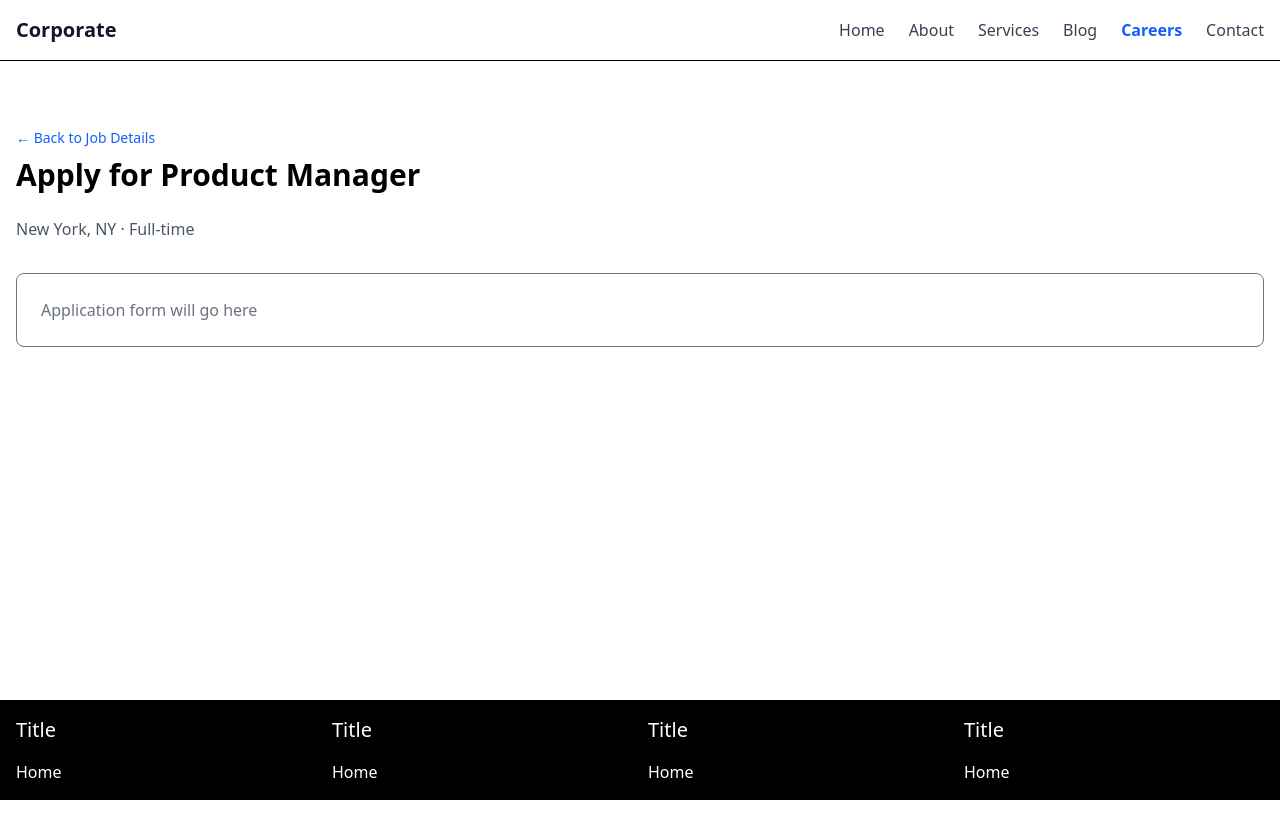
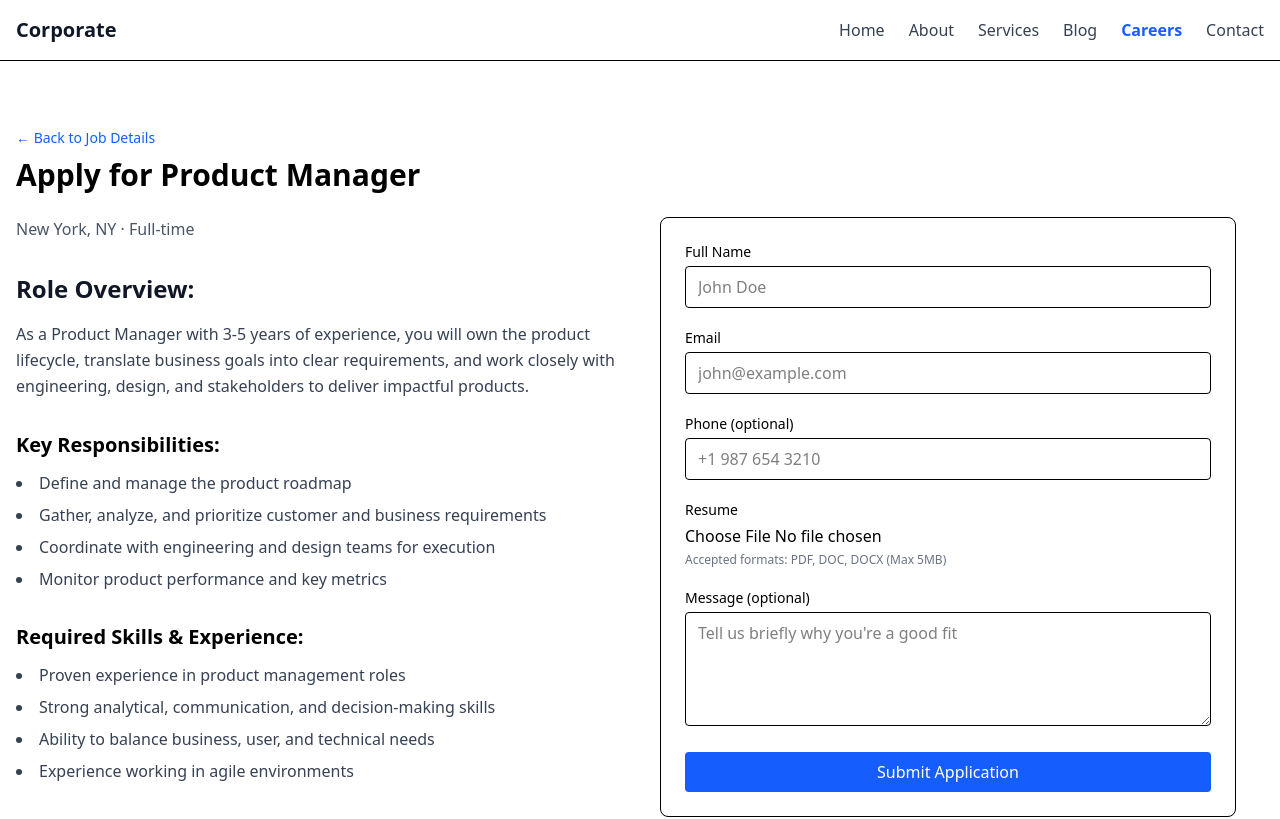
Before and after one commit to krunalrbacancy/corporate-site, a React (Vite) app: page /careers/product-manager/apply in a window 1280 px wide. Shown: the top 819 px of the page. Built offline with nearby package versions, Linux system fonts and the light colour scheme.

Commit message:
feat: add ApplyJob component with application form and enhance NotFound page design

```diff
--- a/src/modules/careers/pages/ApplyJob.jsx
+++ /dev/null
@@ -1,46 +0,0 @@
-import { Link, useParams } from "react-router-dom";
-import { currentOpenings } from "../data/jobs";
-
-const ApplyJob = () => {
-  const { slug } = useParams();
-  const job = currentOpenings.find((job) => job.slug === slug);
-
-  if (!job) {
-    return (
-      <div className="container mx-auto px-4 py-16 text-center">
-        <h2 className="text-2xl font-semibold">
-          This position is no longer available.
-        </h2>
-
-        <Link to="/careers" className="text-blue-600 mt-4 inline-block">
-          View all openings
-        </Link>
-      </div>
-    );
-  }
-
-  return (
-    <div className="container mx-auto px-4 py-16">
-      <Link
-        to={`/careers/${job.slug}`}
-        className="text-sm text-blue-600 hover:underline"
-      >
-        ← Back to Job Details
-      </Link>
-      <h1 className="text-3xl font-bold mt-2 mb-6">
-        Apply for {job.title}
-      </h1>
-
-      <p className="text-gray-600 mb-8">
-        {job.location} · {job.type}
-      </p>
-
-      {/* FORM COMES LATER */}
-      <div className="border rounded-lg p-6 text-gray-500">
-        Application form will go here
-      </div>
-    </div>
-  );
-};
-
-export default ApplyJob;
--- /dev/null
+++ b/src/modules/careers/pages/ApplyJob.tsx
@@ -0,0 +1,193 @@
+import { Link, useParams } from "react-router-dom";
+import { currentOpenings } from "../data/jobs";
+import { useState } from "react";
+
+const EMPTYSTATE = {
+  full_name: "",
+  email: "",
+  phone: "",
+  resume: null,
+  message: "",
+};
+type ApplyJobProps = {
+  full_name: string;
+  email: string;
+  phone: string;
+  resume: File | null;
+  message: string;
+};
+
+const ApplyJob = () => {
+  const { slug } = useParams();
+  const job = currentOpenings.find((job) => job.slug === slug);
+
+  if (!job) {
+    return (
+      <div className="container mx-auto px-4 py-16 text-center">
+        <h2 className="text-2xl font-semibold">
+          This position is no longer available.
+        </h2>
+
+        <Link to="/careers" className="text-blue-600 mt-4 inline-block">
+          View all openings
+        </Link>
+      </div>
+    );
+  }
+
+  const [formData, setFormData] = useState<ApplyJobProps>(EMPTYSTATE);
+
+  const handleChange = (e: React.ChangeEvent<HTMLInputElement | HTMLTextAreaElement>) => {
+    const { name, value } = e.target;
+    console.log(name);
+
+    setFormData((prev) => ({
+      ...prev,
+      [name]: value,
+    }));
+  }
+
+  return (
+    <div className="container mx-auto px-4 py-16">
+      <Link
+        to={`/careers/${job.slug}`}
+        className="text-sm text-blue-600 hover:underline"
+      >
+        ← Back to Job Details
+      </Link>
+      <h1 className="text-3xl font-bold mt-2 mb-6">
+        Apply for {job.title}
+      </h1>
+
+      <div className="grid md:grid-cols-2 gap-10 mb-10">
+        <div>
+          <p className="text-gray-600 mb-8">
+            {job.location} · {job.type}
+          </p>
+          <h3 className="text-2xl font-semibold text-gray-900 mb-4">
+            Role Overview:
+          </h3>
+          <p className="text-gray-700 leading-relaxed mb-8">
+            {job.roleOverview}
+          </p>
+
+          {/* Optional sections (if you have them later) */}
+          {job.keyResponsibilities && (
+            <>
+              <h3 className="text-xl font-semibold mb-3">
+                Key Responsibilities:
+              </h3>
+              <ul className="list-disc list-inside text-gray-700 space-y-2 mb-8">
+                {job.keyResponsibilities.map((item, idx) => (
+                  <li key={idx}>{item}</li>
+                ))}
+              </ul>
+            </>
+          )}
+
+          {job.requiredSkillsExperience && (
+            <>
+              <h3 className="text-xl font-semibold mb-3">
+                Required Skills & Experience:
+              </h3>
+              <ul className="list-disc list-inside text-gray-700 space-y-2">
+                {job.requiredSkillsExperience.map((item, idx) => (
+                  <li key={idx}>{item}</li>
+                ))}
+              </ul>
+            </>
+          )}
+        </div>
+        <form className="max-w-xl bg-white border rounded-lg p-6 space-y-5">
+          {/* Full Name */}
+          <div>
+            <label htmlFor="full_name" className="block text-sm font-medium mb-1">
+              Full Name
+            </label>
+            <input
+              type="text"
+              id="full_name"
+              name="full_name"
+              className="w-full border rounded px-3 py-2"
+              placeholder="John Doe"
+              value={formData.full_name}
+              onChange={handleChange}
+            />
+          </div>
+
+          {/* Email */}
+          <div>
+            <label htmlFor="email" className="block text-sm font-medium mb-1">
+              Email
+            </label>
+            <input
+              type="email"
+              id="email"
+              name="email"
+              className="w-full border rounded px-3 py-2"
+              value={formData.email}
+              onChange={handleChange}
+              placeholder="john@example.com"
+            />
+          </div>
+
+          {/* Phone */}
+          <div>
+            <label htmlFor="phone" className="block text-sm font-medium mb-1">
+              Phone (optional)
+            </label>
+            <input
+              type="tel"
+              id="phone"
+              className="w-full border rounded px-3 py-2"
+              placeholder="+1 987 654 3210"
+            />
+          </div>
+
+          {/* Resume */}
+          <div>
+            <label htmlFor="resume" className="block text-sm font-medium mb-1">
+              Resume
+            </label>
+            <input
+              type="file"
+              id="resume"
+              className="w-full"
+              accept=".pdf,.doc,.docx"
+            />
+            <p className="text-xs text-gray-500 mt-1">
+              Accepted formats: PDF, DOC, DOCX (Max 5MB)
+            </p>
+          </div>
+
+          {/* Message */}
+          <div>
+            <label htmlFor="message" className="block text-sm font-medium mb-1">
+              Message (optional)
+            </label>
+            <textarea
+              rows={4}
+              id="message"
+              name="message"
+              value={formData.message}
+              onChange={handleChange}
+              className="w-full border rounded px-3 py-2"
+              placeholder="Tell us briefly why you're a good fit"
+            />
+          </div>
+
+          {/* Submit */}
+          <button
+            type="button"
+            className="cursor-pointer w-full bg-blue-600 text-white py-2 rounded hover:bg-blue-700"
+          >
+            Submit Application
+          </button>
+        </form>
+      </div>
+
+    </div>
+  );
+};
+
+export default ApplyJob;
--- a/src/pages/NotFound.tsx
+++ b/src/pages/NotFound.tsx
@@ -1,8 +1,34 @@
 function NotFound() {
   return (
-    <section className="my-5">
-      <div className="container mx-auto px-4">
-        <h1>404 - Page not found</h1>
+    <section className="min-h-screen flex items-center justify-center bg-gradient-to-br from-slate-50 to-slate-100 px-4">
+      <div className="max-w-md text-center">
+        <div className="mb-6">
+          <span className="text-7xl font-extrabold text-slate-800">404</span>
+        </div>
+
+        <h1 className="text-2xl font-semibold text-slate-800 mb-2">
+          Page not found
+        </h1>
+
+        <p className="text-slate-600 mb-8">
+          Sorry, the page you're looking for doesn't exist or has been moved.
+        </p>
+
+        <div className="flex justify-center gap-4">
+          <a
+            href="/"
+            className="inline-flex items-center justify-center rounded-lg bg-slate-900 px-5 py-2.5 text-sm font-medium text-white transition hover:bg-slate-700"
+          >
+            Go home
+          </a>
+
+          <button
+            onClick={() => window.history.back()}
+            className="inline-flex items-center justify-center rounded-lg border border-slate-300 px-5 py-2.5 text-sm font-medium text-slate-700 transition hover:bg-slate-200"
+          >
+            Go back
+          </button>
+        </div>
       </div>
     </section>
   );
```
Also changed, not shown: 1 other file (tests, documents, lock files or other folders).
